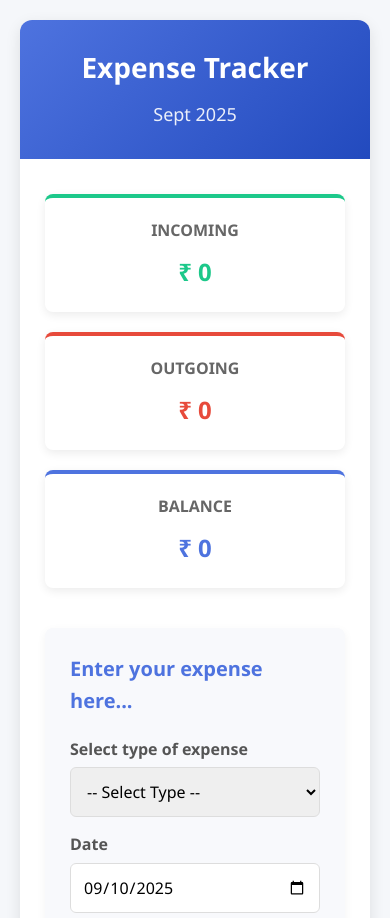
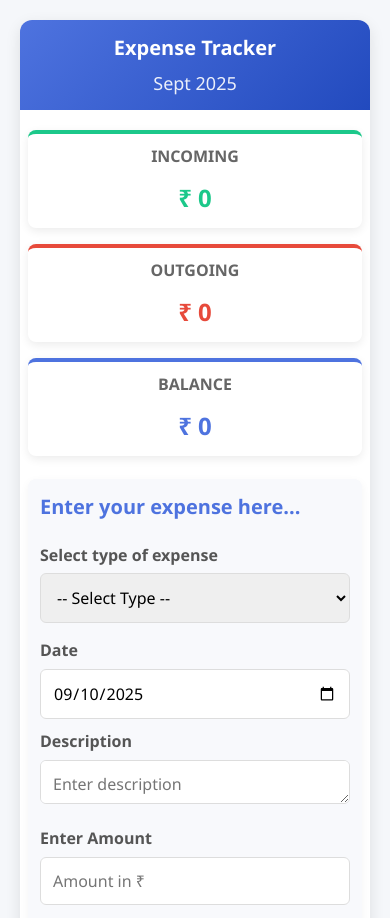
Before and after one commit to Ashutri0/expense-calculator, a plain HTML site: page index.html in a window 390 px wide. Shown: the top 918 px of the page. Drawn offline with nearby package versions, Linux system fonts and the light colour scheme.

Commit message:
Update style.css

```diff
--- a/style.css
+++ b/style.css
@@ -329,9 +329,36 @@ button:hover {
 }
 
 @media (max-width: 768px) {
-    .summary {
-        flex-direction: column;
+    header {
+        padding: 12px;
+
+        h1 {
+            font-size: 20px;
+        }
+
+        .month {
+            padding: 0;
+        }
     }
+
+    .content {
+        padding: 12px 8px;
+
+        .summary {
+            flex-direction: column;
+            margin-bottom: 15px;
+
+            .summary-card {
+                padding: 10px;
+                margin: 8px 0;
+            }
+        }
+
+        .expense-form {
+            padding: 12px;
+        }
+    }
+
 
     .summary-card {
         min-width: 100%;
```
